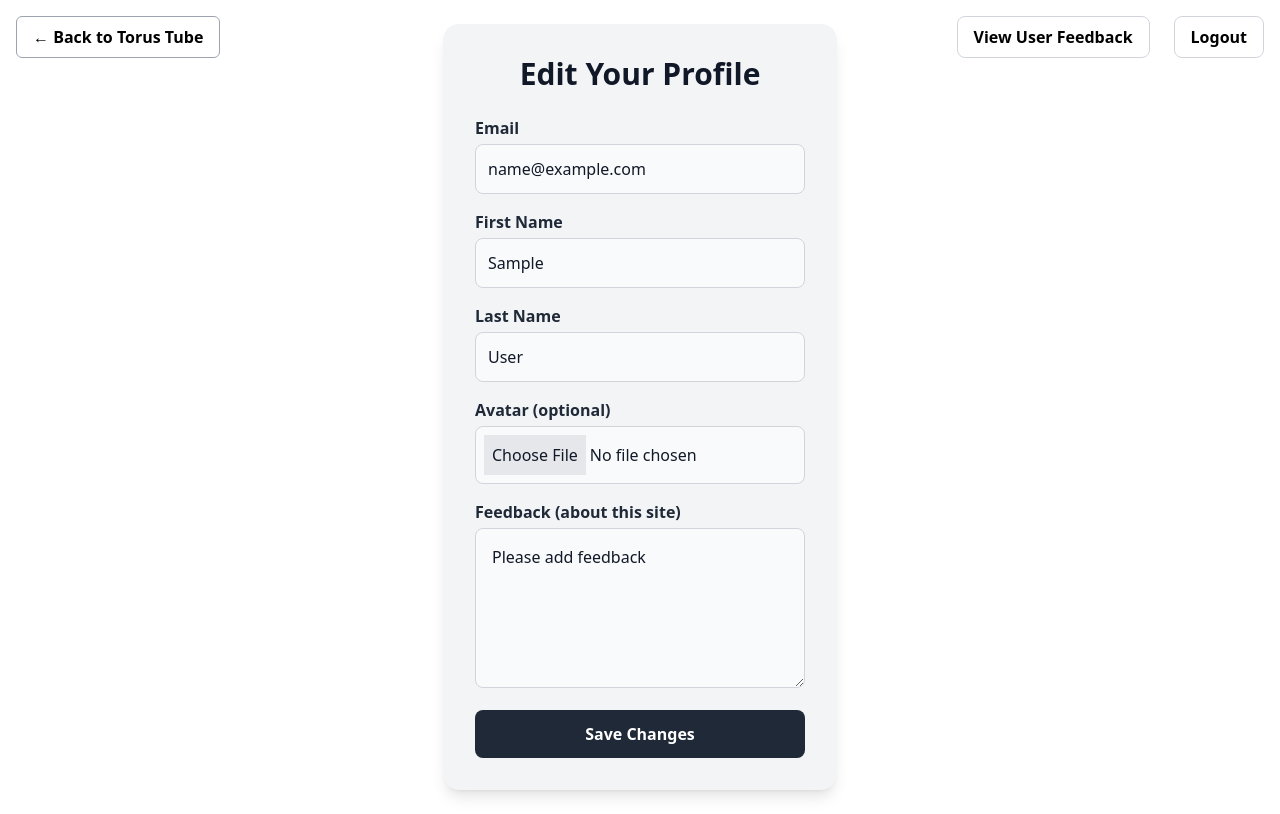
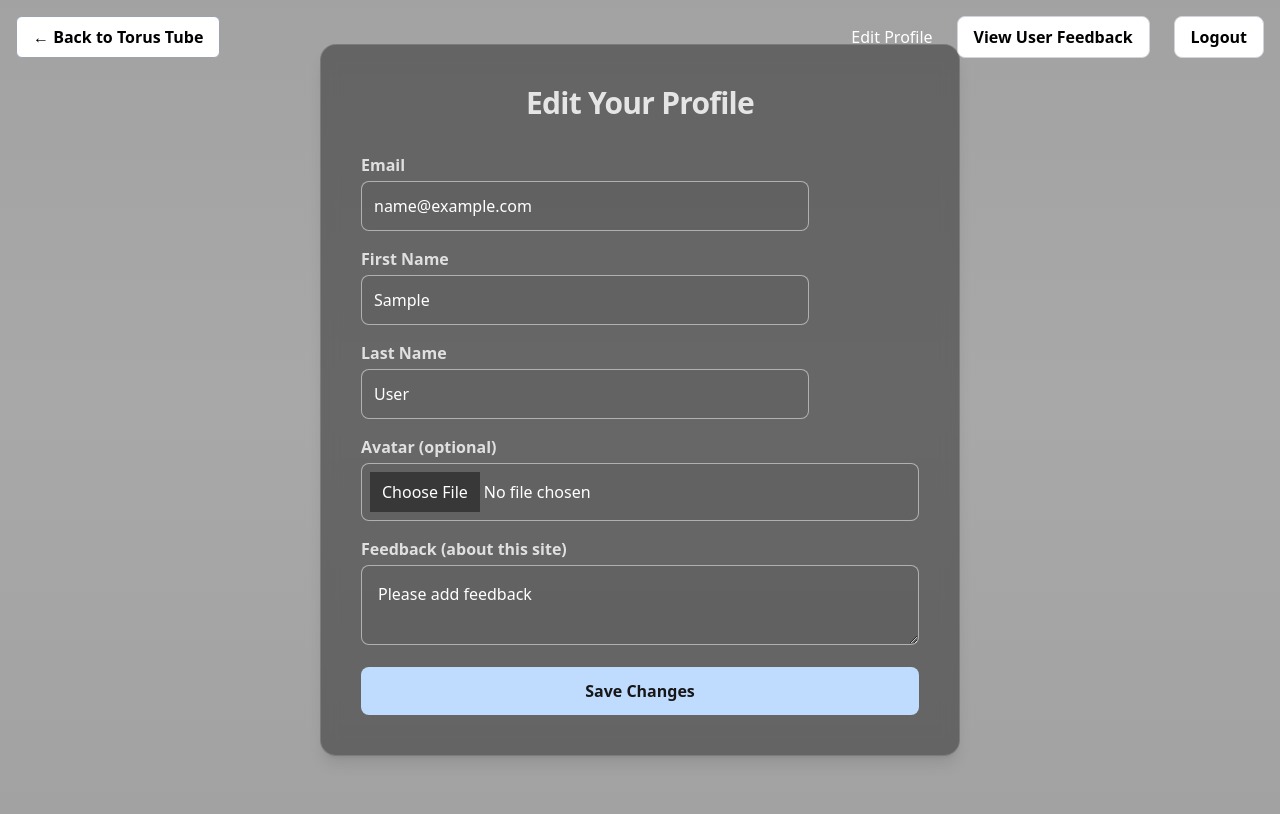
Before and after one commit to btwnTheLines/devjourney, a Django app: page /edit_profile/ in a window 1280 px wide. After the commit the page ends 759 px from the top, so only its background shows below. Run offline with Django 5.2, Linux system fonts and the light colour scheme; the visitor is signed in with stand-in values (Sample User, id 1); some libraries are stand-ins or nearby versions.

Commit message:
Update edit_profile.html - styling, darker, wider, muted colours, less bright

```diff
--- a/app_profiles/templates/app_profiles/edit_profile.html
+++ b/app_profiles/templates/app_profiles/edit_profile.html
@@ -4,9 +4,17 @@
 {% block title %}Edit Profile{% endblock %}
 
 {% block content %}
-<div class="flex flex-col justify-center px-4">
-    <div class="w-full max-w-2xl bg-gray-100 backdrop-blur-md rounded-2xl p-8 shadow-lg mx-auto">
-        <h1 class="text-3xl font-bold mb-6 text-center text-gray-900">Edit Your Profile</h1>
+{# Page-local lighter backdrop (no base.html edits) #}
+<div class="absolute inset-0 -z-10 bg-gradient-to-b from-neutral-900/40 via-neutral-800/40 to-neutral-900/40"></div>
+
+{# Centered horizontally, balanced vertical padding #}
+<div class="w-full max-w-2xl mx-auto px-4 py-4">
+  <div class="rounded-2xl p-6 md:p-10 shadow-lg backdrop-blur
+              bg-neutral-800/50 border border-white/15">
+    {# Darker heading (closer to nav button background tone) #}
+    <h1 class="text-3xl font-bold mb-8 text-center text-neutral-200 tracking-tight">
+      Edit Your Profile
+    </h1>
 
     <form method="post" enctype="multipart/form-data" class="space-y-4">
       {% csrf_token %}
@@ -15,70 +23,115 @@
 
       <!-- Email -->
       <div class="max-w-md">
-                <label for="{{ user_form.email.id_for_label }}" class="block font-semibold mb-1 text-gray-800">Email</label>
-                <input type="email" name="{{ user_form.email.name }}" id="{{ user_form.email.id_for_label }}"
-                       class="w-full p-3 border border-gray-300 rounded-lg bg-gray-50 text-gray-900 placeholder-gray-500 focus:outline-none focus:ring-2 focus:ring-gray-700"
-                       value="{{ user_form.email.value }}" placeholder="Enter email">
+        <label for="{{ user_form.email.id_for_label }}" class="block font-semibold mb-1 text-white/80">
+          Email
+        </label>
+        <input
+          type="email"
+          name="{{ user_form.email.name }}"
+          id="{{ user_form.email.id_for_label }}"
+          value="{{ user_form.email.value }}"
+          placeholder="Enter email"
+          class="w-full p-3 rounded-lg text-white placeholder-white/60
+                 bg-neutral-900/5 border border-white/50
+                 focus:outline-none focus:ring-2 focus:ring-blue-300/40 focus:border-white/30"
+        >
         {% for error in user_form.email.errors %}
-                    <p class="text-red-600 text-sm mt-1">{{ error }}</p>
+          <p class="text-red-400 text-sm mt-1">{{ error }}</p>
         {% endfor %}
       </div>
 
       <!-- First Name -->
       <div class="max-w-md">
-                <label for="{{ user_form.first_name.id_for_label }}" class="block font-semibold mb-1 text-gray-800">First Name</label>
-                <input type="text" name="{{ user_form.first_name.name }}" id="{{ user_form.first_name.id_for_label }}"
-                       class="w-full p-3 border border-gray-300 rounded-lg bg-gray-50 text-gray-900 placeholder-gray-500 focus:outline-none focus:ring-2 focus:ring-gray-700"
-                       value="{{ user_form.first_name.value }}" placeholder="Enter first name">
+        <label for="{{ user_form.first_name.id_for_label }}" class="block font-semibold mb-1 text-white/80">
+          First Name
+        </label>
+        <input
+          type="text"
+          name="{{ user_form.first_name.name }}"
+          id="{{ user_form.first_name.id_for_label }}"
+          value="{{ user_form.first_name.value }}"
+          placeholder="Enter first name"
+          class="w-full p-3 rounded-lg text-white placeholder-white/60
+                 bg-neutral-900/5 border border-white/50
+                 focus:outline-none focus:ring-2 focus:ring-blue-300/40 focus:border-white/30"
+        >
         {% for error in user_form.first_name.errors %}
-                    <p class="text-red-600 text-sm mt-1">{{ error }}</p>
+          <p class="text-red-400 text-sm mt-1">{{ error }}</p>
         {% endfor %}
       </div>
 
       <!-- Last Name -->
       <div class="max-w-md">
-                <label for="{{ user_form.last_name.id_for_label }}" class="block font-semibold mb-1 text-gray-800">Last Name</label>
-                <input type="text" name="{{ user_form.last_name.name }}" id="{{ user_form.last_name.id_for_label }}"
-                       class="w-full p-3 border border-gray-300 rounded-lg bg-gray-50 text-gray-900 placeholder-gray-500 focus:outline-none focus:ring-2 focus:ring-gray-700"
-                       value="{{ user_form.last_name.value }}" placeholder="Enter last name">
+        <label for="{{ user_form.last_name.id_for_label }}" class="block font-semibold mb-1 text-white/80">
+          Last Name
+        </label>
+        <input
+          type="text"
+          name="{{ user_form.last_name.name }}"
+          id="{{ user_form.last_name.id_for_label }}"
+          value="{{ user_form.last_name.value }}"
+          placeholder="Enter last name"
+          class="w-full p-3 rounded-lg text-white placeholder-white/60
+                 bg-neutral-900/5 border border-white/50
+                 focus:outline-none focus:ring-2 focus:ring-blue-300/40 focus:border-white/30"
+        >
         {% for error in user_form.last_name.errors %}
-                    <p class="text-red-600 text-sm mt-1">{{ error }}</p>
+          <p class="text-red-400 text-sm mt-1">{{ error }}</p>
         {% endfor %}
       </div>
 
       <!-- Avatar -->
       <div>
-                <label for="{{ profile_form.avatar.id_for_label }}" class="block font-semibold mb-1 text-gray-800">
+        <label for="{{ profile_form.avatar.id_for_label }}" class="block font-semibold mb-1 text-white/80">
           Avatar (optional)
         </label>
-
-                <input type="file" name="{{ profile_form.avatar.name }}" id="{{ profile_form.avatar.id_for_label }}"
-                       class="w-full p-2 border border-gray-300 rounded-lg bg-gray-50 text-gray-900
-                              file:bg-gray-200 file:text-gray-900 file:border-none file:p-2 hover:file:bg-gray-300">
-
+        <input
+          type="file"
+          name="{{ profile_form.avatar.name }}"
+          id="{{ profile_form.avatar.id_for_label }}"
+          class="w-full p-2 rounded-lg text-white
+                 bg-neutral-900/5 border border-white/50
+                 file:bg-neutral-800/70 file:text-white file:border-0 file:px-3 file:py-2
+                 hover:file:bg-neutral-800/60 focus:outline-none focus:ring-2 focus:ring-blue-300/40"
+        >
         {% if profile_form.instance.avatar %}
-                    <img src="{{ profile_form.instance.avatar.url }}" alt="Avatar"
-                         class="mt-2 w-32 h-32 rounded-full object-cover border border-gray-300">
+          <img
+            src="{{ profile_form.instance.avatar.url }}"
+            alt="Avatar"
+            class="mt-3 w-32 h-32 rounded-full object-cover border border-white/50"
+          >
         {% endif %}
-
         {% for error in profile_form.avatar.errors %}
-                    <p class="text-red-600 text-sm mt-1">{{ error }}</p>
+          <p class="text-red-400 text-sm mt-1">{{ error }}</p>
         {% endfor %}
       </div>
 
-            <!-- Feedback (wider field) -->
+      <!-- Feedback -->
       <div>
-                <label for="{{ profile_form.feedback.id_for_label }}" class="block font-semibold mb-1 text-gray-800">Feedback (about this site)</label>
-                <textarea name="{{ profile_form.feedback.name }}" id="{{ profile_form.feedback.id_for_label }}"
-                          class="w-full p-4 border border-gray-300 rounded-lg bg-gray-50 text-gray-900 placeholder-gray-500 focus:outline-none focus:ring-2 focus:ring-gray-700 h-40 resize-y"
-                          placeholder="Share your feedback about the site">{{ profile_form.feedback.value }}</textarea>
+        <label for="{{ profile_form.feedback.id_for_label }}" class="block font-semibold mb-1 text-white/80">
+          Feedback (about this site)
+        </label>
+        <textarea
+          name="{{ profile_form.feedback.name }}"
+          id="{{ profile_form.feedback.id_for_label }}"
+          placeholder="Share your feedback about the site"
+          class="w-full p-4 h-20 resize-y rounded-lg text-white placeholder-white/60
+                 bg-neutral-900/5 border border-white/50
+                 focus:outline-none focus:ring-2 focus:ring-blue-300/40 focus:border-white/30"
+        >{{ profile_form.feedback.value }}</textarea>
         {% for error in profile_form.feedback.errors %}
-                    <p class="text-red-600 text-sm mt-1">{{ error }}</p>
+          <p class="text-red-400 text-sm mt-1">{{ error }}</p>
         {% endfor %}
       </div>
 
-            <button type="submit"
-                    class="w-full bg-gray-800 text-white p-3 rounded-lg font-semibold hover:bg-gray-700 transition-colors">
+      {# Light, muted blue primary action #}
+      <button
+        type="submit"
+        class="w-full rounded-lg font-semibold p-3
+               bg-blue-200 text-neutral-900 hover:bg-blue-100 hover:text-black
+               focus:outline-none focus:ring-2 focus:ring-blue-300/50 transition"
+      >
         Save Changes
       </button>
     </form>
```
Lines whose indentation alone changed are shown as unchanged.
